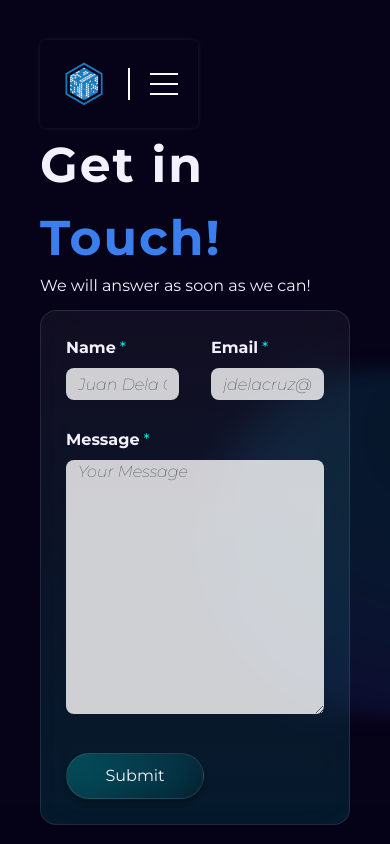
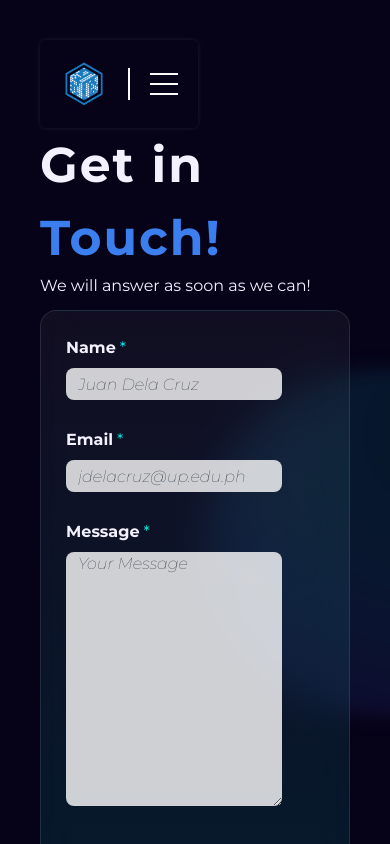
Before and after one commit to yuntaozhu/CMGWebsite, a SvelteKit app: page /contact-us in a window 390 px wide. Shown: the top 844 px of the page. Built offline with nearby package versions, Linux system fonts and the light colour scheme; what sanity would draw is missing.

Commit message:
ui: contact us form input adjustments

```diff
--- a/src/components/organisms/AboutUs/Advisers.svelte
+++ b/src/components/organisms/AboutUs/Advisers.svelte
@@ -4,7 +4,7 @@
       name: "Sir Fermin Roberto G. Lapitan",
       position: "Senior Adviser",
       testimonial:
-        "Lorem ipsum dolor sit amet, consectetur adipiscing elit, sed doeiusmod tempor incididunt ut labore et dolore magna aliqua",
+        "Happy to have served as the adviser for several years. Keep up the great work with the projects and activities that benefit the ICS students.",
       photo: "/assets/advisers-1.webp",
     },
     {
--- a/src/components/organisms/ContactUs/ContactForm.svelte
+++ b/src/components/organisms/ContactUs/ContactForm.svelte
@@ -17,19 +17,24 @@
   import TextInputComponent from "$components/atoms/TextInputComponent.svelte";
   import EmailInputComponent from "$components/atoms/EmailInputComponent.svelte";
   import FormButton from "$components/atoms/FormButton.svelte";
-  import { submissionSuccess, showNotification, notificationMessage } from "$lib/stores";
+  import {
+    submissionSuccess,
+    showNotification,
+    notificationMessage,
+  } from "$lib/stores";
 
   let loadingSubmission = false;
 
   // Form submission into formValues
   // @ts-ignore
-  async function submitForm(e) { // submit form values to API
+  async function submitForm(e) {
+    // submit form values to API
     loadingSubmission = true;
 
     let formValues = {
-      "Name": "",
-      "Email": "",
-      "Message": ""
+      Name: "",
+      Email: "",
+      Message: "",
     };
 
     for (let key in formValues) {
@@ -42,18 +47,20 @@
     await fetch("/api/contact-us", {
       method: "POST",
       headers: {
-        "Content-Type": "application/json"
+        "Content-Type": "application/json",
       },
-      body: JSON.stringify(formValues)
+      body: JSON.stringify(formValues),
     })
-      .then(res => res.json())
-      .then(body => {
+      .then((res) => res.json())
+      .then((body) => {
         loadingSubmission = false;
         if (body["success"]) {
-          $notificationMessage = "Your message has been sent. Thank you for contacting us."
+          $notificationMessage =
+            "Your message has been sent. Thank you for contacting us.";
           $submissionSuccess = true;
         } else {
-          $notificationMessage = "Unable to send your message due to server error."
+          $notificationMessage =
+            "Unable to send your message due to server error.";
           $submissionSuccess = false;
         }
 
@@ -62,7 +69,7 @@
         setTimeout(() => {
           $showNotification = false;
         }, 3000);
-      })
+      });
   }
 </script>
 
@@ -92,14 +99,14 @@
         <div
           class="glassmorphic-rectangle flex justify-start items-center row-span-1"
         >
-          <div class="flex flex-col">
+          <div class="w-100 flex flex-col">
             <form
               id="registration-form"
               class="h-fit flex flex-col justify-between"
               on:submit|preventDefault={submitForm}
             >
               <div id="components">
-                <div id="components" class="flex flex-row gap-8">
+                <div id="components" class="two-inputs flex flex-row gap-8">
                   <TextInputComponent
                     label="Name"
                     required={true}
@@ -119,7 +126,7 @@
               </div>
               <div class="flex row-span-1">
                 <div class="flex mt-8 items-center gap-4">
-                  <FormButton {loadingSubmission}/>
+                  <FormButton {loadingSubmission} />
                 </div>
               </div>
             </form>
@@ -131,6 +138,13 @@
 </div>
 
 <style>
+  @media (min-width: 0px) and (max-width: 500px) {
+    .two-inputs {
+      flex-direction: column;
+      row-gap: 0px;
+    }
+  }
+
   .glassmorphic-rectangle {
     background: linear-gradient(
       0deg,
```
